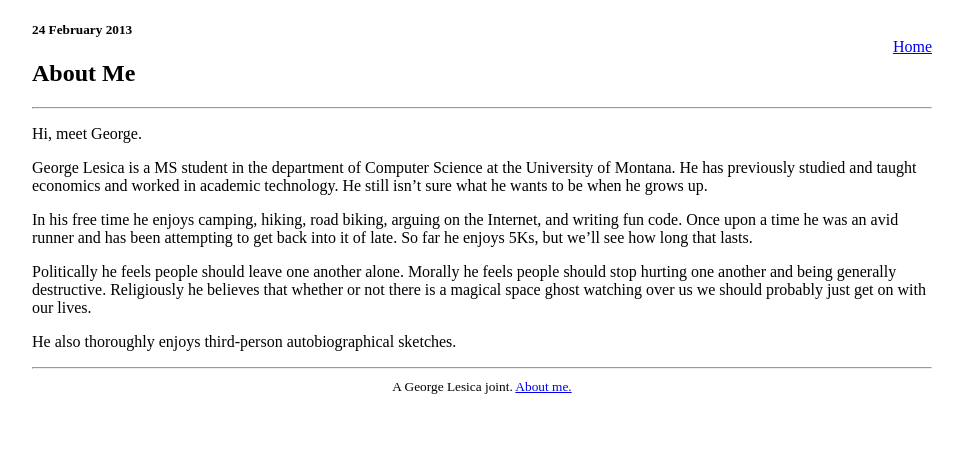
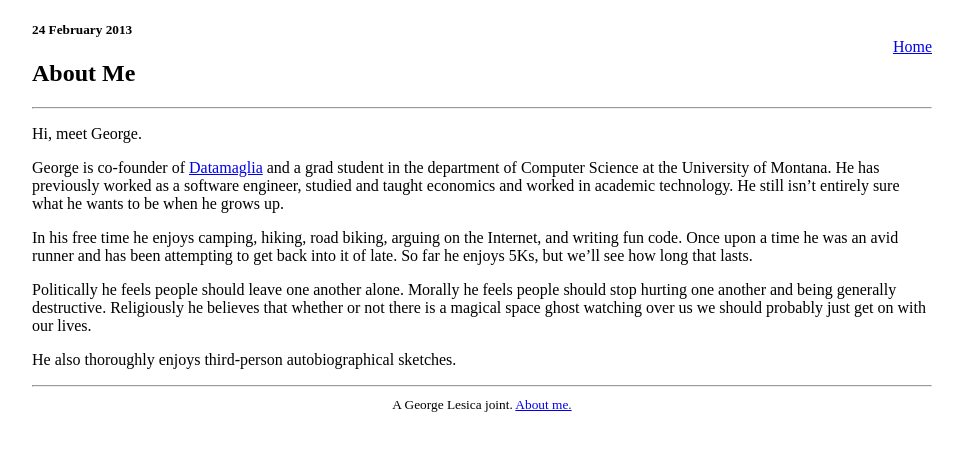
Before and after one commit to glesica/glesica.github.io, a Jekyll site: the page built from _posts/2013-02-24-About-Me.md, in a window 1280 px wide. Shown: the top 451 px of the page, without its empty margins (158-1121 px from the left). Built offline with Jekyll 4.4.1, drawn with Linux system fonts in a browser that asks for light colours.

Commit message:
Update about me.

```diff
--- a/_posts/2013-02-24-About-Me.md
+++ b/_posts/2013-02-24-About-Me.md
@@ -4,10 +4,11 @@ layout: post_page
 ---
 Hi, meet George.
 
-George Lesica is a MS student in the department of Computer Science at the
-University of Montana. He has previously studied and taught economics and
-worked in academic technology. He still isn't sure what he wants to be when he
-grows up.
+George is co-founder of [Datamaglia](http://datamaglia.com) and a grad student
+in the department of Computer Science at the University of Montana. He has
+previously worked as a software engineer, studied and taught economics and
+worked in academic technology. He still isn't entirely sure what he wants to be
+when he grows up.
 
 In his free time he enjoys camping, hiking, road biking, arguing on the
 Internet, and writing fun code. Once upon a time he was an avid runner and has
```
